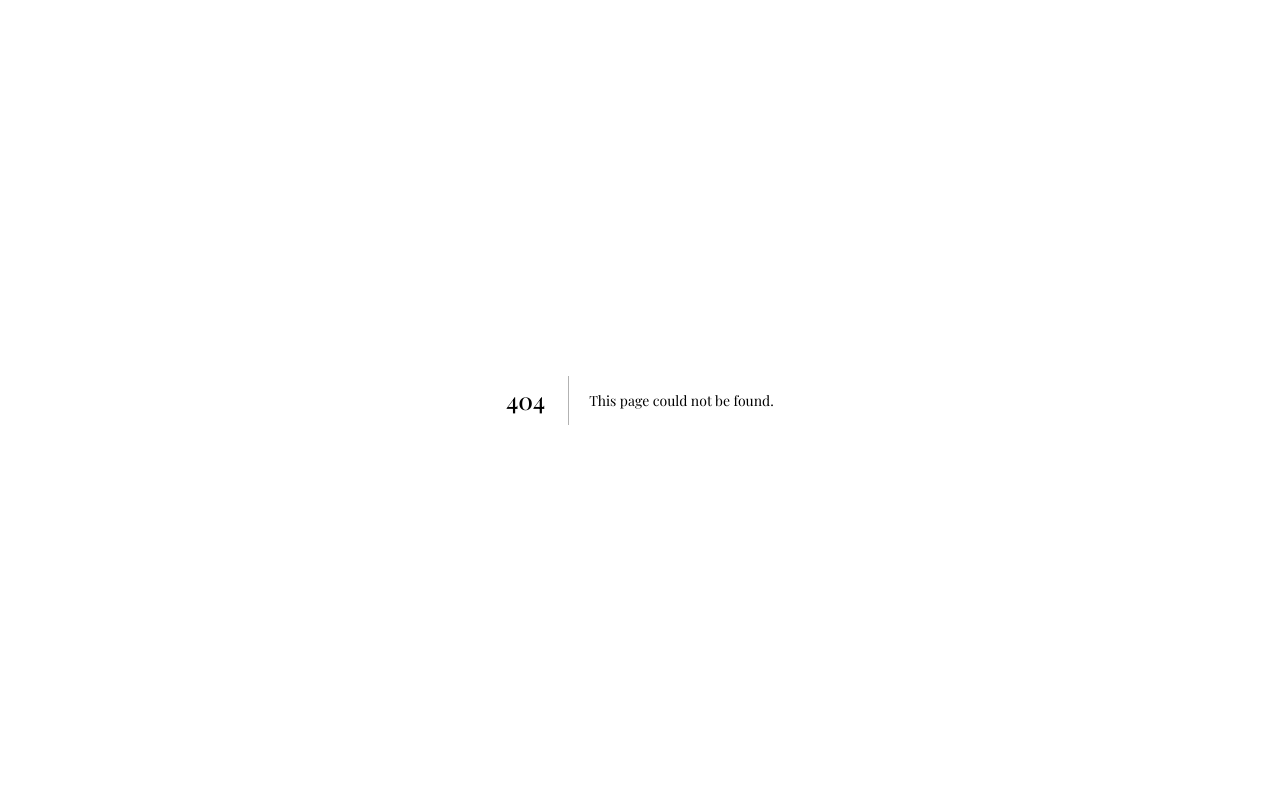
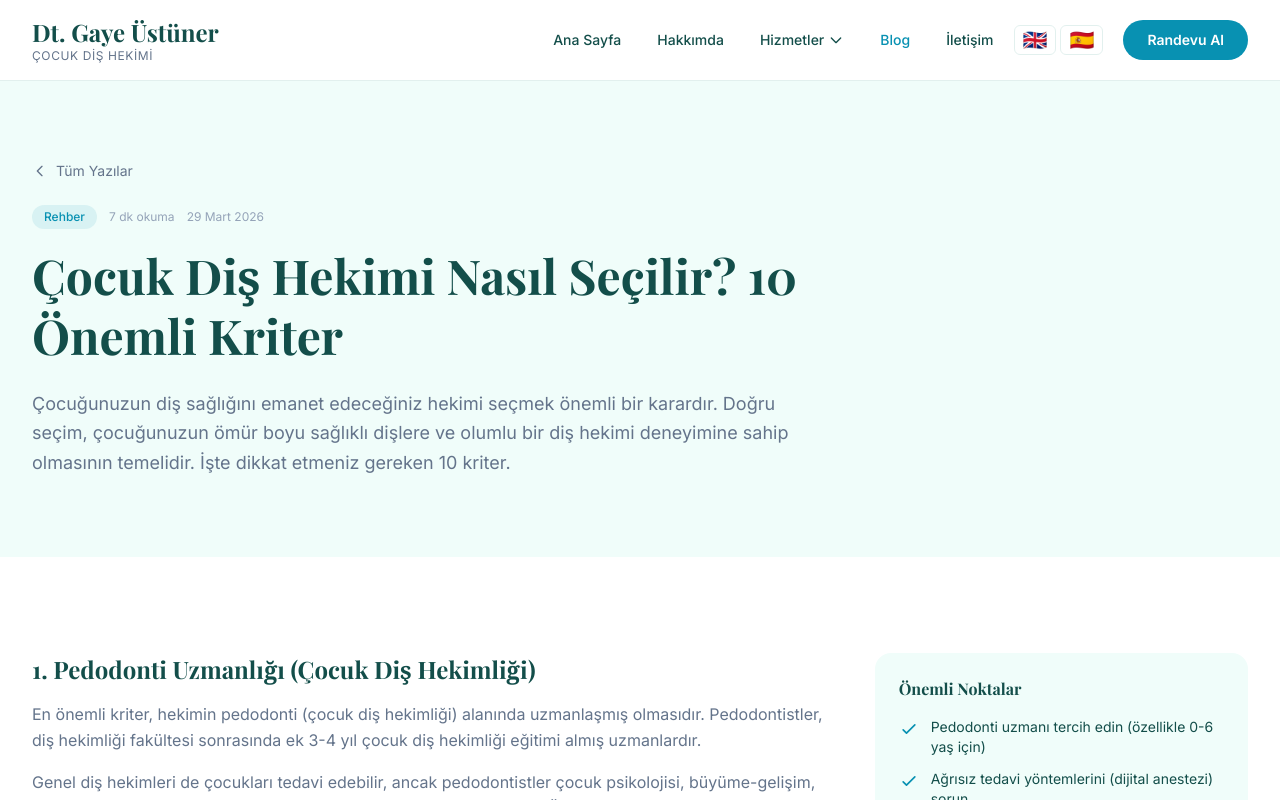
Before and after one commit to drgurel/gayeustuner-web, a Next.js app: page /blog/cocuk-dis-hekimi-nasil-secilir in a window 1280 px wide. Before the commit this address had no page. Shown: the top 800 px of the page. Built offline with nearby package versions, Linux system fonts and the light colour scheme.

Commit message:
İçerik: Rakip karşılaştırma rehberi blog yazısı eklendi
- "Çocuk Diş Hekimi Nasıl Seçilir? 10 Önemli Kriter"
- Dolaylı rekabet avantajı vurgulayan karar rehberi

Co-Authored-By: Claude Opus 4.6 (1M context) <noreply@anthropic.com>

```diff
--- /dev/null
+++ b/src/app/blog/cocuk-dis-hekimi-nasil-secilir/page.tsx
@@ -0,0 +1,124 @@
+import type { Metadata } from "next";
+import Link from "next/link";
+import BlogPostLayout from "@/components/BlogPostLayout";
+
+export const metadata: Metadata = {
+  title: "Çocuk Diş Hekimi Nasıl Seçilir? 10 Kriter | Dt. Gaye Üstüner",
+  description:
+    "Çocuğunuz için doğru diş hekimini seçerken dikkat etmeniz gereken 10 önemli kriter. Pedodonti uzmanı mı, genel diş hekimi mi? Uzman rehberi.",
+  alternates: {
+    canonical: "https://www.gayeustuner.com/blog/cocuk-dis-hekimi-nasil-secilir",
+  },
+  openGraph: {
+    title: "Çocuk Diş Hekimi Nasıl Seçilir? 10 Önemli Kriter",
+    description:
+      "Çocuğunuz için doğru diş hekimini seçerken dikkat etmeniz gereken 10 önemli kriter.",
+    url: "https://www.gayeustuner.com/blog/cocuk-dis-hekimi-nasil-secilir",
+    type: "article",
+  },
+};
+
+export default function CocukDisHekimiNasilSecilirPage() {
+  return (
+    <BlogPostLayout
+      slug="cocuk-dis-hekimi-nasil-secilir"
+      title="Çocuk Diş Hekimi Nasıl Seçilir? 10 Önemli Kriter"
+      category="Rehber"
+      date="29 Mart 2026"
+      readTime="7 dk"
+      intro="Çocuğunuzun diş sağlığını emanet edeceğiniz hekimi seçmek önemli bir karardır. Doğru seçim, çocuğunuzun ömür boyu sağlıklı dişlere ve olumlu bir diş hekimi deneyimine sahip olmasının temelidir. İşte dikkat etmeniz gereken 10 kriter."
+      sections={[
+        {
+          heading: "1. Pedodonti Uzmanlığı (Çocuk Diş Hekimliği)",
+          paragraphs: [
+            "En önemli kriter, hekimin pedodonti (çocuk diş hekimliği) alanında uzmanlaşmış olmasıdır. Pedodontistler, diş hekimliği fakültesi sonrasında ek 3-4 yıl çocuk diş hekimliği eğitimi almış uzmanlardır.",
+            "Genel diş hekimleri de çocukları tedavi edebilir, ancak pedodontistler çocuk psikolojisi, büyüme-gelişim, süt dişi tedavileri ve erken ortodonti konularında özel eğitim almıştır. Özellikle 0-6 yaş arası çocuklar için pedodonti uzmanı tercih edilmelidir.",
+          ],
+        },
+        {
+          heading: "2. Çocuk Dostu Klinik Ortamı",
+          paragraphs: [
+            "Klinik ortamı çocuğun tedaviye olan yaklaşımını doğrudan etkiler. Renkli dekorasyon, çocuk oyun alanı ve tedavi koltuğunda dikkat dağıtıcı ekranlar çocuğun kaygısını azaltır.",
+            "İlk ziyarette kliniği gezin: çocuklar için ayrı bir bekleme alanı var mı? Personel çocuklara nasıl yaklaşıyor? Bu detaylar fark yaratır.",
+          ],
+        },
+        {
+          heading: "3. Ağrısız Tedavi Yöntemleri",
+          paragraphs: [
+            "Modern çocuk diş hekimliğinde ağrısız tedavi standart olmalıdır. Dijital anestezi (bilgisayar kontrollü anestezi sistemi), geleneksel iğneye göre çok daha az ağrılı ve korkutucudur.",
+            "Hekiminizin dijital anestezi, sedasyon ve gerektiğinde genel anestezi seçenekleri sunup sunmadığını sorun. Özellikle iğne fobisi olan çocuklar için bu çok önemlidir.",
+          ],
+        },
+        {
+          heading: "4. Koruyucu Tedavi Yaklaşımı",
+          paragraphs: [
+            "İyi bir çocuk diş hekimi, tedavi etmek kadar önlemeye de odaklanır. Florür uygulaması, fissür örtücü (diş aşısı) ve düzenli kontroller koruyucu tedavinin temelini oluşturur.",
+            "Hekiminiz ailelere beslenme önerileri, doğru fırçalama teknikleri ve kötü alışkanlıkların (parmak emme, ağızdan nefes alma) etkileri konusunda rehberlik yapmalıdır.",
+          ],
+        },
+        {
+          heading: "5. Ortodonti Hizmeti",
+          paragraphs: [
+            "Çocuğunuzun ileride ortodontik tedaviye ihtiyaç duyup duymayacağını erken dönemde değerlendirmek önemlidir. 7 yaşında ilk ortodontik muayene önerilir.",
+            "Hekiminizin erken dönem ortodonti, tel tedavisi ve şeffaf plak (Invisalign) gibi hizmetleri sunması veya bu konuda güvenilir bir ortodontiste yönlendirme yapabilmesi önemlidir.",
+          ],
+        },
+        {
+          heading: "6. Genel Anestezi İmkânı",
+          paragraphs: [
+            "Çok küçük çocuklarda veya kapsamlı tedavi gerektiren vakalarda genel anestezi altında tedavi gerekebilir. Hekiminizin bu konuda deneyimli olması ve güvenilir bir hastane ile iş birliği yapması önemlidir.",
+            "Genel anestezi, tek seansta tüm tedavilerin tamamlanmasını sağlar ve çocuğun tekrarlayan korkutucu deneyimlerden korunmasına yardımcı olur.",
+          ],
+        },
+        {
+          heading: "7. Eğitim ve Deneyim",
+          paragraphs: [
+            "Hekimin mezun olduğu üniversite, uzmanlık eğitimi, akademik çalışmaları ve mesleki deneyimi önemli göstergelerdir. Doktora veya akademik çalışma yapan hekimler genellikle güncel tedavi yöntemlerini takip eder.",
+            "Ayrıca hekimin sürekli eğitim seminerlerine katılıp katılmadığı, mesleki derneklere üyeliği de kalite göstergesidir.",
+          ],
+        },
+        {
+          heading: "8. Kolay Ulaşım ve Esnek Randevu",
+          paragraphs: [
+            "Klinik konumu ve çalışma saatleri pratik olmalıdır. Çocuklar okul saatlerinden sonra veya hafta sonu tedavi olabilmeli. Toplu taşıma veya otopark imkânı da değerlendirmeniz gereken faktörlerdir.",
+            "WhatsApp veya telefon ile hızlı randevu alabilmek, acil durumlarda erişilebilirlik de önemli kriterlerdir.",
+          ],
+        },
+        {
+          heading: "9. Hasta Yorumları ve Referanslar",
+          paragraphs: [
+            "Google yorumları, sosyal medya paylaşımları ve tanıdıklarınızdan alacağınız referanslar karar vermenize yardımcı olur. Özellikle benzer yaş grubundaki çocukların tedavi deneyimlerine dikkat edin.",
+            "Dikkat: Çok az yorum veya hiç yorum olmaması kötü bir hekim olduğu anlamına gelmez; ancak olumlu yorumlar güven sinyalidir.",
+          ],
+        },
+        {
+          heading: "10. İlk Ziyarette Hisleriniz",
+          paragraphs: [
+            "Tüm kriterleri karşılasa bile, ilk ziyarette hissettiğiniz güven duygusu en belirleyici faktördür. Hekim çocuğunuzla göz teması kuruyor mu? Sabırlı mı? Sorularınızı anlaşılır şekilde yanıtlıyor mu?",
+            "Çocuğunuzun tepkisini de gözlemleyin: rahat mı, endişeli mi? İyi bir çocuk diş hekimi, çocuğun güvenini kazanmayı her tedavinin ilk adımı olarak görür.",
+          ],
+        },
+      ]}
+      keyPoints={[
+        "Pedodonti uzmanı tercih edin (özellikle 0-6 yaş için)",
+        "Ağrısız tedavi yöntemlerini (dijital anestezi) sorun",
+        "Koruyucu tedavi yaklaşımı olan hekim seçin",
+        "Ortodonti ve genel anestezi imkânı değerlendirin",
+        "Hasta yorumlarını ve referansları inceleyin",
+        "İlk ziyarette hislerinize güvenin",
+      ]}
+      relatedPosts={[
+        {
+          title: "Çocuğum Dişçiden Korkuyor: Ne Yapmalıyım?",
+          slug: "cocugum-disciden-korkuyor",
+          category: "Çocuk Psikolojisi",
+        },
+        {
+          title: "Çocuklarda Diş Sağlığı: Önemli Bilgiler",
+          slug: "cocuklarda-dis-sagligi",
+          category: "Diş Sağlığı",
+        },
+      ]}
+    />
+  );
+}
```
